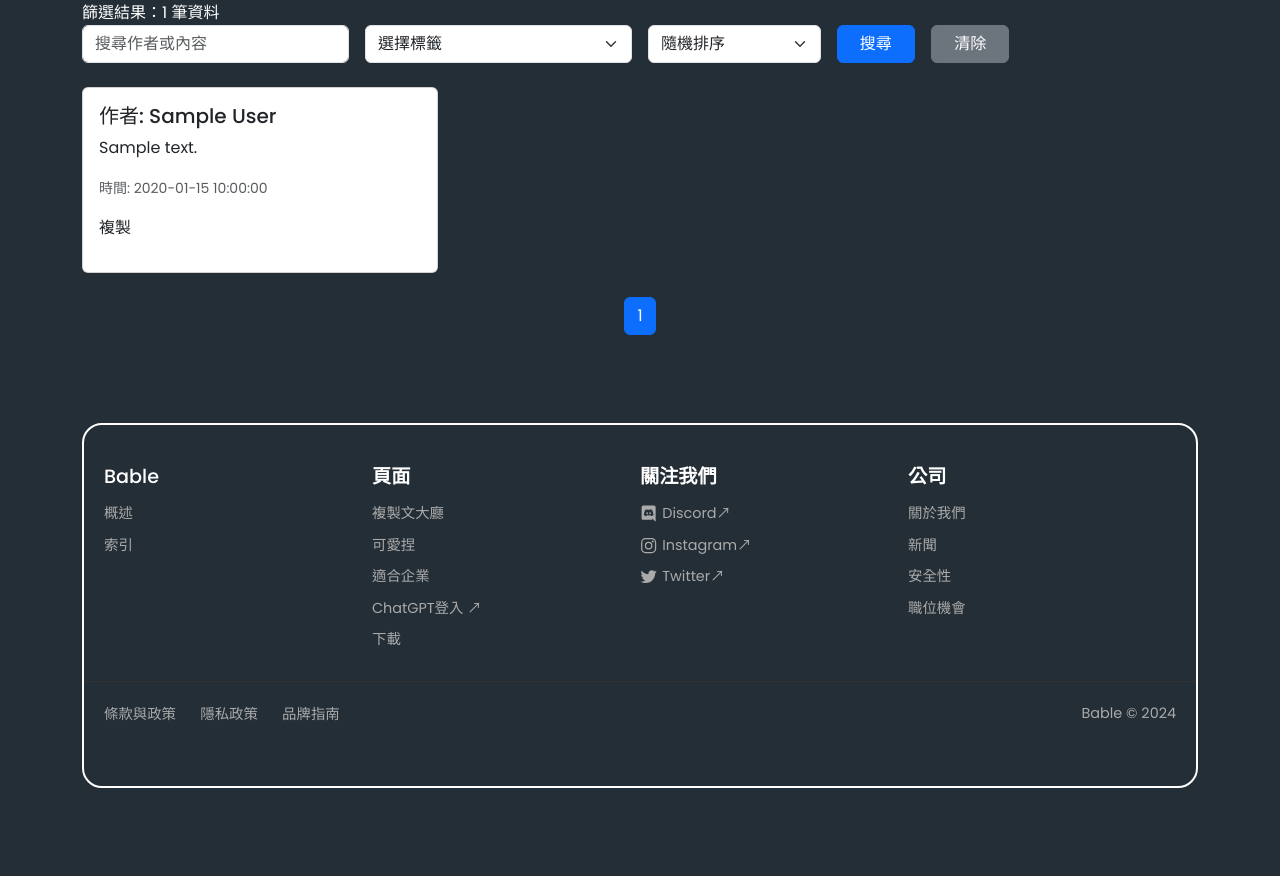
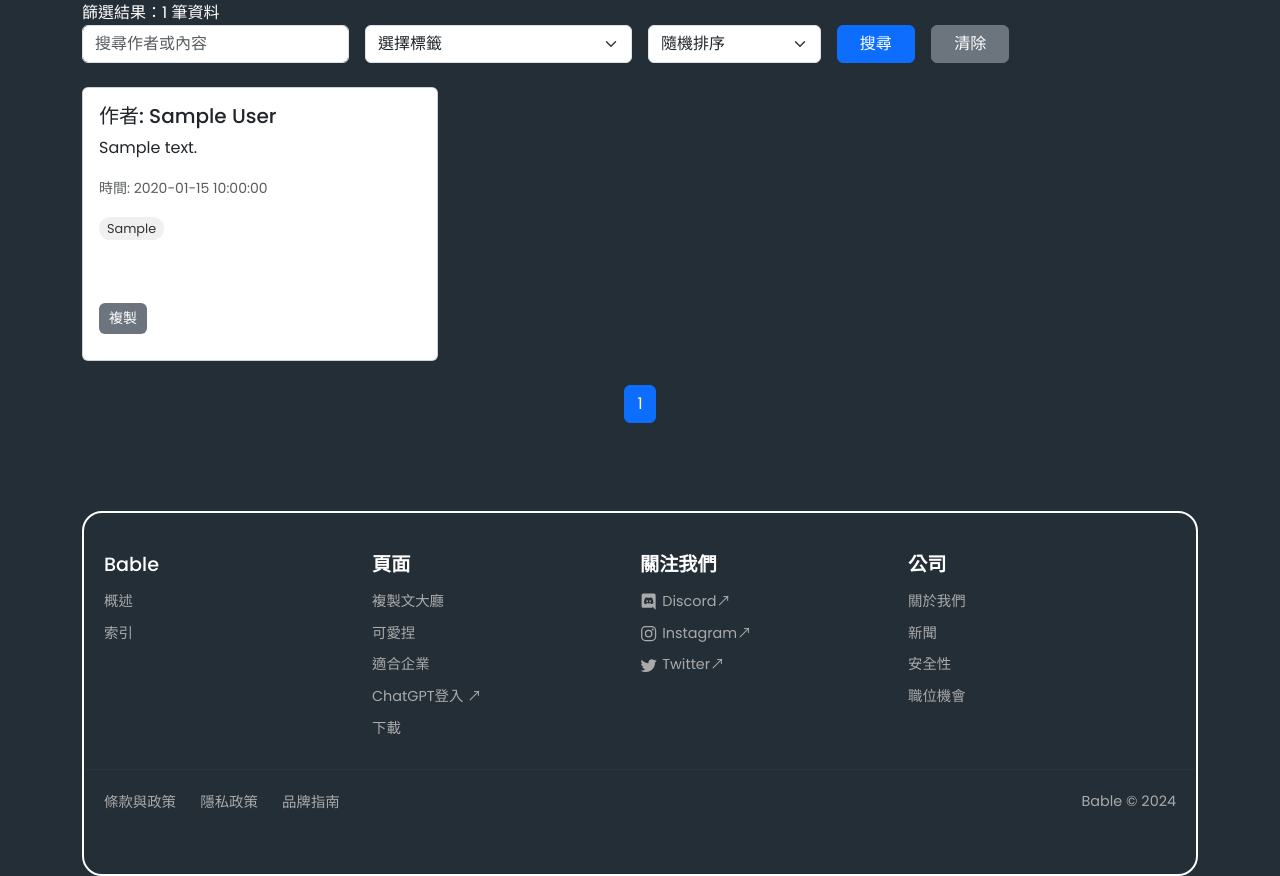
Before and after one commit to roy4222/Bable, a PHP site: page /message.php in a window 1280 px wide. Shown: the part 175-1051 px from the top of the page. Before the commit the page ends 963 px from the top, so only its background shows below. Run offline with PHP 8.4, Linux system fonts and the light colour scheme; tables that the repository leaves empty or names only in its code hold one stand-in row (values such as "Sample post"); some web fonts are replaced.

Commit message:
修復複製功能和按鈕功能

```diff
--- a/style.css
+++ b/style.css
@@ -816,3 +816,46 @@ header.scrolled {
 .user-dropdown-content a:hover {
     background-color: rgba(255, 255, 255, 0.1);
 }
+
+.card-body .btn {
+    margin-right: 10px;
+    margin-bottom: 10px;
+}
+
+.toggle-button, .copy-button {
+    padding: 5px 10px;
+    font-size: 14px;
+}
+
+.toggle-button {
+    background-color: #007bff;
+    color: white;
+    border: none;
+}
+
+.copy-button {
+    background-color: #6c757d;
+    color: white;
+    border: none;
+}
+
+.toggle-button:hover, .copy-button:hover {
+    opacity: 0.8;
+}
+
+/* 添加以下樣式到文件末尾 */
+
+.tags-container {
+    margin-bottom: 10px;
+}
+
+.tag {
+    display: inline-block;
+    background-color: #f0f0f0;
+    color: #333;
+    padding: 2px 8px;
+    margin-right: 5px;
+    margin-bottom: 5px;
+    border-radius: 12px;
+    font-size: 0.8em;
+}
```
Also changed, not shown: message.php (+61 -6 lines).
